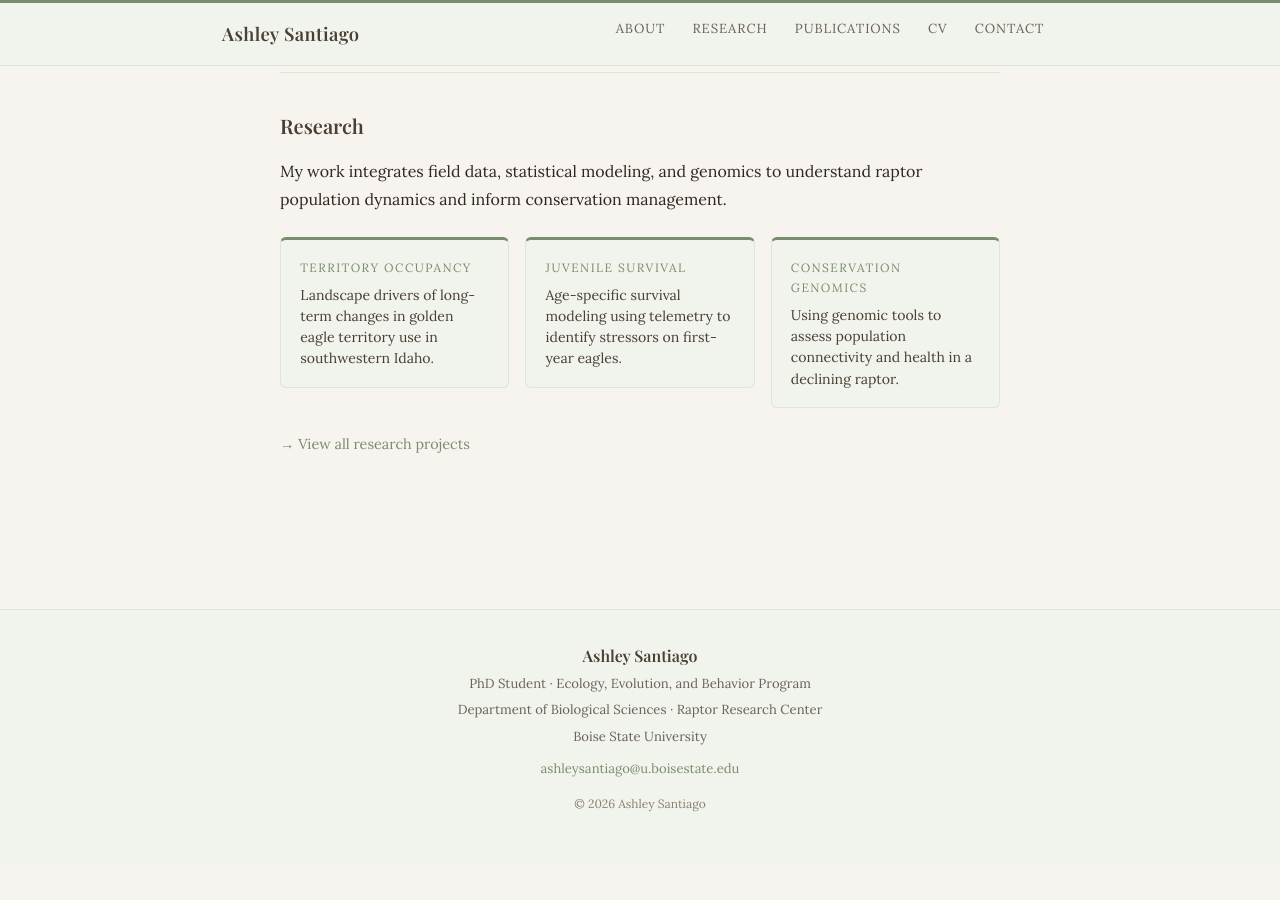
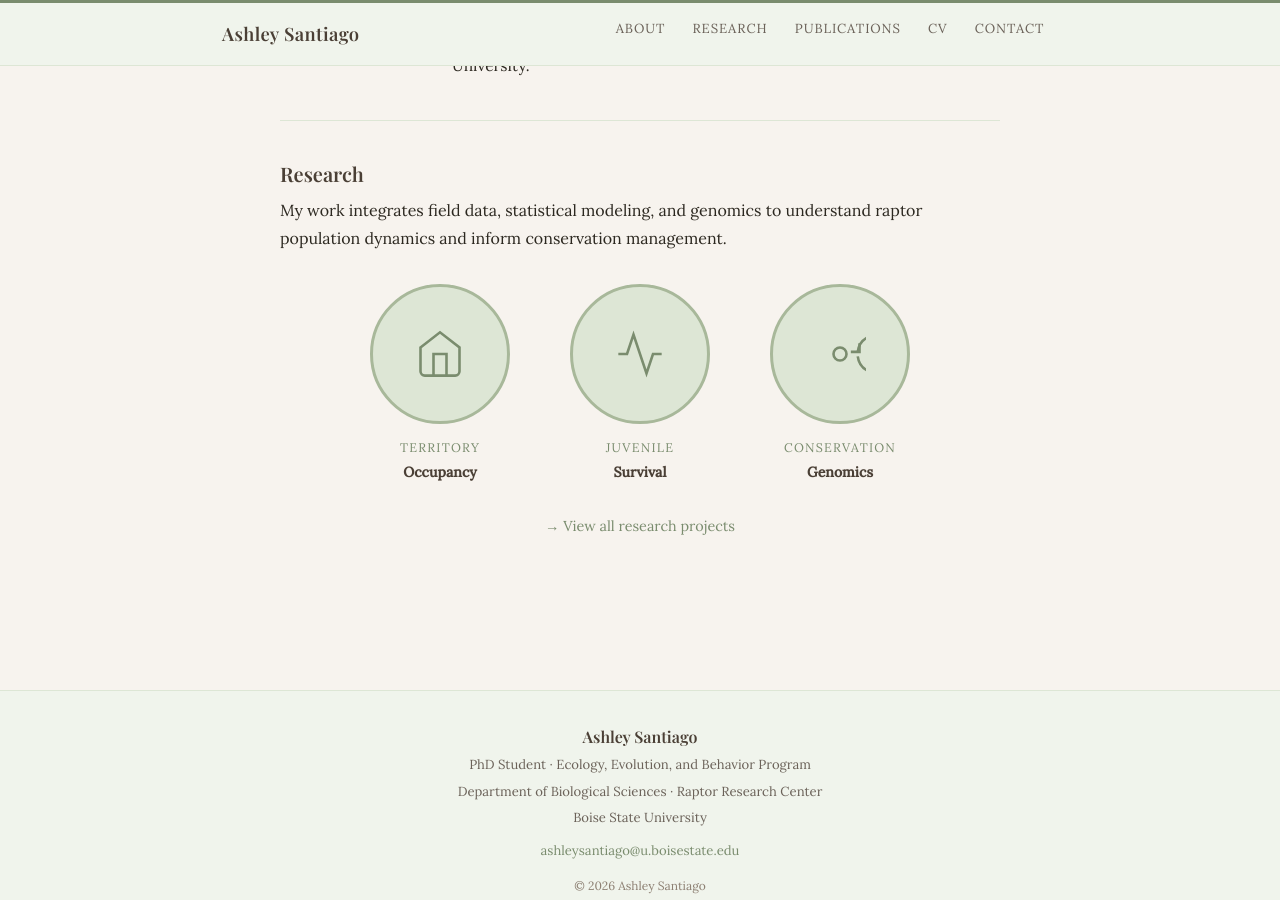
Before and after one commit to AshSantiago/AshSantiago.github.io, a Jekyll site: the page built from index.md, in a window 1280 px wide and 900 px high, scrolled down 732 px. Built offline with Jekyll 4.4.1, drawn with Linux system fonts in a browser that asks for light colours; some web fonts are replaced; before the commit the page ends 1595 px from its top, so only the background shows below that.

Commit message:
Update index.md

```diff
--- a/index.md
+++ b/index.md
@@ -3,12 +3,12 @@ layout: default
 title: Home
 ---
 
-<!-- Landscape Hero Banner -->
-<div style="width: 100%; height: 380px; overflow: hidden; border-radius: 8px; margin-bottom: 2.5rem; position: relative;">
+<!-- Full-bleed landscape banner -->
+<div style="width: 100vw; position: relative; left: 50%; right: 50%; margin-left: -50vw; margin-right: -50vw; height: 420px; overflow: hidden; margin-bottom: 3rem;">
   <img src="assets/landscape.jpg" alt="Sagebrush steppe landscape"
        style="width: 100%; height: 100%; object-fit: cover; object-position: center 40%;"
        onerror="this.parentElement.style.background='#a8b89a'; this.style.display='none';">
-  <div style="position: absolute; inset: 0; background: linear-gradient(to top, rgba(44,40,32,0.35) 0%, transparent 60%);"></div>
+  <div style="position: absolute; inset: 0; background: linear-gradient(to top, rgba(44,40,32,0.3) 0%, transparent 60%);"></div>
 </div>
 
 <!-- Profile photo + Bio -->
@@ -29,43 +29,58 @@ title: Home
 
 <hr style="border: none; border-top: 1px solid #dde6d5; margin: 0 auto 2.5rem; max-width: 720px;">
 
-<!-- Research Preview -->
+<!-- Research circles -->
 <div style="max-width: 720px; margin: 0 auto 2.5rem;">
-  <h2 style="font-size: 1.25rem; margin-bottom: 1.2rem;">Research</h2>
-  <p style="font-size: 1rem; line-height: 1.75; margin-bottom: 1.5rem;">My work integrates field data, statistical modeling, and genomics to understand raptor population dynamics and inform conservation management.</p>
+  <h2 style="font-size: 1.25rem; margin-bottom: 0.6rem;">Research</h2>
+  <p style="font-size: 1rem; line-height: 1.75; margin-bottom: 2rem;">My work integrates field data, statistical modeling, and genomics to understand raptor population dynamics and inform conservation management.</p>
 
-  <div style="display: grid; grid-template-columns: repeat(auto-fit, minmax(200px, 1fr)); gap: 1rem; margin-bottom: 1.5rem;">
+  <div style="display: flex; justify-content: center; gap: 2.5rem; flex-wrap: wrap; margin-bottom: 1.8rem;">
 
-    <a href="research-occupancy" style="text-decoration: none;">
-      <div style="background: #f0f4ec; border: 1px solid #dde6d5; border-top: 3px solid #7a8c6e; border-radius: 6px; padding: 1.1rem 1.2rem;"
-           onmouseover="this.style.boxShadow='0 4px 16px rgba(74,63,53,0.12)'; this.style.transform='translateY(-2px)'"
-           onmouseout="this.style.boxShadow='none'; this.style.transform='translateY(0)'">
-        <p style="font-size: 0.75rem; letter-spacing: 0.12em; text-transform: uppercase; color: #7a8c6e; margin: 0 0 0.4rem;">Territory Occupancy</p>
-        <p style="font-size: 0.88rem; color: #4a3f35; margin: 0; line-height: 1.5;">Landscape drivers of long-term changes in golden eagle territory use in southwestern Idaho.</p>
+    <a href="research-occupancy" style="text-decoration: none; display: flex; flex-direction: column; align-items: center; gap: 0.8rem; width: 160px;">
+      <div style="width: 140px; height: 140px; border-radius: 50%; background: #dde6d5; border: 3px solid #a8b89a; display: flex; align-items: center; justify-content: center; transition: all 0.2s; overflow: hidden;"
+           onmouseover="this.style.borderColor='#7a8c6e'; this.style.boxShadow='0 6px 20px rgba(122,140,110,0.25)'; this.style.transform='translateY(-4px)'"
+           onmouseout="this.style.borderColor='#a8b89a'; this.style.boxShadow='none'; this.style.transform='translateY(0)'">
+        <svg width="52" height="52" viewBox="0 0 24 24" fill="none" stroke="#7a8c6e" stroke-width="1.2" xmlns="http://www.w3.org/2000/svg">
+          <path d="M3 9l9-7 9 7v11a2 2 0 0 1-2 2H5a2 2 0 0 1-2-2z"/><polyline points="9 22 9 12 15 12 15 22"/>
+        </svg>
+      </div>
+      <div style="text-align: center;">
+        <p style="font-size: 0.78rem; letter-spacing: 0.1em; text-transform: uppercase; color: #7a8c6e; margin: 0 0 0.2rem;">Territory</p>
+        <p style="font-size: 0.88rem; color: #4a3f35; margin: 0; font-weight: 600;">Occupancy</p>
       </div>
     </a>
 
-    <a href="research-survival" style="text-decoration: none;">
-      <div style="background: #f0f4ec; border: 1px solid #dde6d5; border-top: 3px solid #7a8c6e; border-radius: 6px; padding: 1.1rem 1.2rem;"
-           onmouseover="this.style.boxShadow='0 4px 16px rgba(74,63,53,0.12)'; this.style.transform='translateY(-2px)'"
-           onmouseout="this.style.boxShadow='none'; this.style.transform='translateY(0)'">
-        <p style="font-size: 0.75rem; letter-spacing: 0.12em; text-transform: uppercase; color: #7a8c6e; margin: 0 0 0.4rem;">Juvenile Survival</p>
-        <p style="font-size: 0.88rem; color: #4a3f35; margin: 0; line-height: 1.5;">Age-specific survival modeling using telemetry to identify stressors on first-year eagles.</p>
+    <a href="research-survival" style="text-decoration: none; display: flex; flex-direction: column; align-items: center; gap: 0.8rem; width: 160px;">
+      <div style="width: 140px; height: 140px; border-radius: 50%; background: #dde6d5; border: 3px solid #a8b89a; display: flex; align-items: center; justify-content: center; transition: all 0.2s; overflow: hidden;"
+           onmouseover="this.style.borderColor='#7a8c6e'; this.style.boxShadow='0 6px 20px rgba(122,140,110,0.25)'; this.style.transform='translateY(-4px)'"
+           onmouseout="this.style.borderColor='#a8b89a'; this.style.boxShadow='none'; this.style.transform='translateY(0)'">
+        <svg width="52" height="52" viewBox="0 0 24 24" fill="none" stroke="#7a8c6e" stroke-width="1.2" xmlns="http://www.w3.org/2000/svg">
+          <polyline points="22 12 18 12 15 21 9 3 6 12 2 12"/>
+        </svg>
+      </div>
+      <div style="text-align: center;">
+        <p style="font-size: 0.78rem; letter-spacing: 0.1em; text-transform: uppercase; color: #7a8c6e; margin: 0 0 0.2rem;">Juvenile</p>
+        <p style="font-size: 0.88rem; color: #4a3f35; margin: 0; font-weight: 600;">Survival</p>
       </div>
     </a>
 
-    <a href="research-turnover" style="text-decoration: none;">
-      <div style="background: #f0f4ec; border: 1px solid #dde6d5; border-top: 3px solid #7a8c6e; border-radius: 6px; padding: 1.1rem 1.2rem;"
-           onmouseover="this.style.boxShadow='0 4px 16px rgba(74,63,53,0.12)'; this.style.transform='translateY(-2px)'"
-           onmouseout="this.style.boxShadow='none'; this.style.transform='translateY(0)'">
-        <p style="font-size: 0.75rem; letter-spacing: 0.12em; text-transform: uppercase; color: #7a8c6e; margin: 0 0 0.4rem;">Conservation Genomics</p>
-        <p style="font-size: 0.88rem; color: #4a3f35; margin: 0; line-height: 1.5;">Using genomic tools to assess population connectivity and health in a declining raptor.</p>
+    <a href="research-turnover" style="text-decoration: none; display: flex; flex-direction: column; align-items: center; gap: 0.8rem; width: 160px;">
+      <div style="width: 140px; height: 140px; border-radius: 50%; background: #dde6d5; border: 3px solid #a8b89a; display: flex; align-items: center; justify-content: center; transition: all 0.2s; overflow: hidden;"
+           onmouseover="this.style.borderColor='#7a8c6e'; this.style.boxShadow='0 6px 20px rgba(122,140,110,0.25)'; this.style.transform='translateY(-4px)'"
+           onmouseout="this.style.borderColor='#a8b89a'; this.style.boxShadow='none'; this.style.transform='translateY(0)'">
+        <svg width="52" height="52" viewBox="0 0 24 24" fill="none" stroke="#7a8c6e" stroke-width="1.2" xmlns="http://www.w3.org/2000/svg">
+          <circle cx="12" cy="12" r="3"/><path d="M20.188 10.934a8.77 8.77 0 1 1-.001 2.132"/><polyline points="21 7 21 11 17 11"/>
+        </svg>
+      </div>
+      <div style="text-align: center;">
+        <p style="font-size: 0.78rem; letter-spacing: 0.1em; text-transform: uppercase; color: #7a8c6e; margin: 0 0 0.2rem;">Conservation</p>
+        <p style="font-size: 0.88rem; color: #4a3f35; margin: 0; font-weight: 600;">Genomics</p>
       </div>
     </a>
 
   </div>
 
-  <p style="font-size: 0.9rem; margin: 0;">
+  <p style="font-size: 0.9rem; margin: 0; text-align: center;">
     <a href="research" style="color: #7a8c6e;">→ View all research projects</a>
   </p>
 </div>
```
